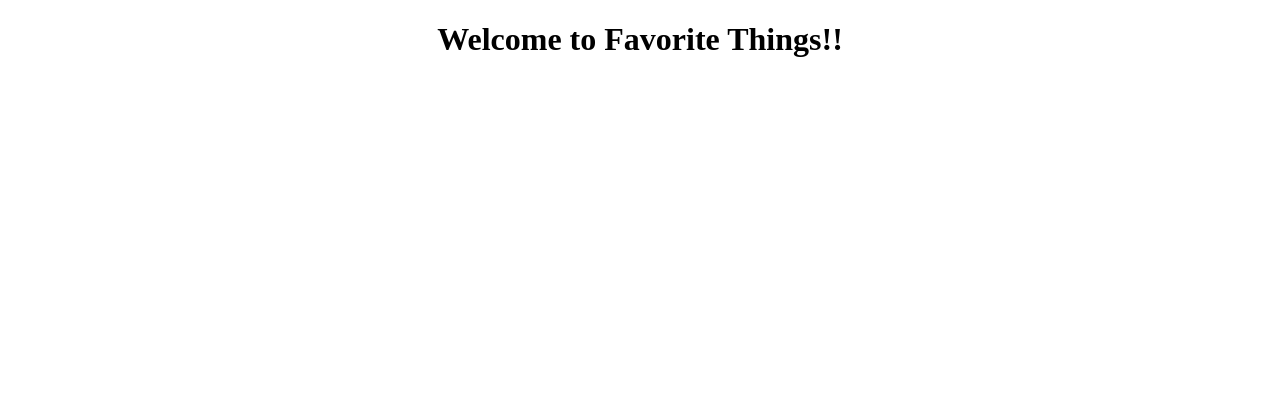
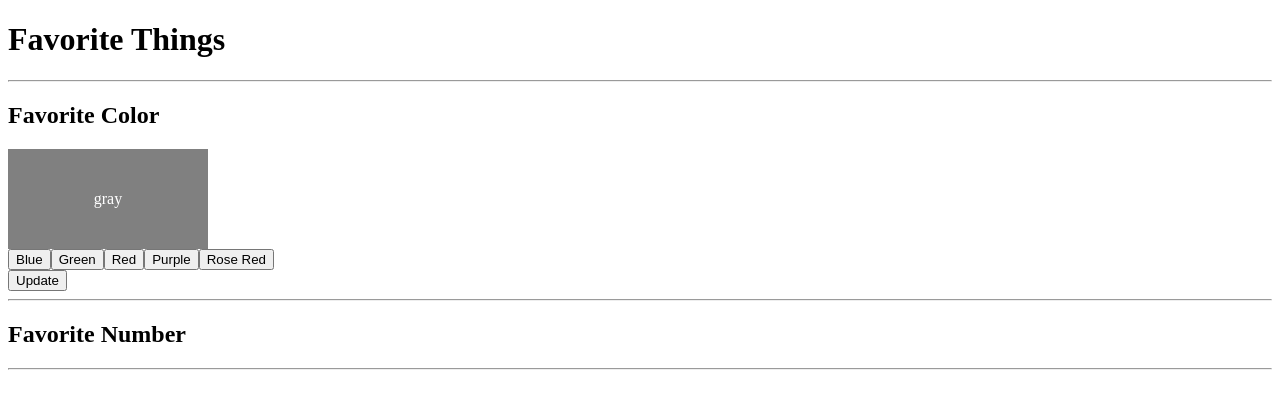
Before and after one commit to Collin-Moore/favorite-things, an Angular app in the folder FavoriteThings/: page / in a window 1280 px wide. Shown: the top 408 px of the page. Built offline with nearby package versions, Linux system fonts and the light colour scheme.

Commit message:
Added rose favicon; Added space to tab name; Added styling to the #box; Added all the buttons for the favorite color and the ability to change box

```diff
--- a/FavoriteThings/src/app/app.component.css
+++ b/FavoriteThings/src/app/app.component.css
@@ -0,0 +1,7 @@
+#box {
+    width: 200px;
+    height: 100px;
+    color: white;
+    text-align: center;
+    line-height: 100px;
+}
--- a/FavoriteThings/src/app/app.component.html
+++ b/FavoriteThings/src/app/app.component.html
@@ -1,6 +1,18 @@
 <!--The whole content below can be removed with the new code.-->
-<div style="text-align:center">
-  <h1>
-    Welcome to {{title}}!!
-  </h1>
-</div>
+<h1>
+  {{title}}
+</h1>
+<hr>
+<h2>Favorite Color</h2>
+<div id="box" [style.backgroundColor]="favoriteColor">{{favoriteColor}}</div>
+<button type="button" (click)="setColor('blue');">Blue</button>
+<button type="button" (click)="setColor('green');">Green</button>
+<button type="button" (click)="setColor('red');">Red</button>
+<button type="button" (click)="setColor('purple');">Purple</button>
+<button type="button" (click)="setColor('#800000');">Rose Red</button>
+<br>
+<button type="button" (click)="updateColor();">Update</button>
+<hr>
+<h2>Favorite Number</h2>
+
+<hr>
--- a/FavoriteThings/src/app/app.component.ts
+++ b/FavoriteThings/src/app/app.component.ts
@@ -6,5 +6,14 @@ import { Component } from '@angular/core';
   styleUrls: ['./app.component.css']
 })
 export class AppComponent {
-  title: string = 'Favorite Things';
+  title = 'Favorite Things';
+  favoriteColor = 'gray';
+
+  setColor(selectedColor: string): void {
+    this.favoriteColor = selectedColor;
+  }
+
+  updateColor(): void {
+    console.log('You selected update');
+  }
 }
--- a/FavoriteThings/src/index.html
+++ b/FavoriteThings/src/index.html
@@ -2,7 +2,7 @@
 <html lang="en">
 <head>
   <meta charset="utf-8">
-  <title>FavoriteThings</title>
+  <title>Favorite Things</title>
   <base href="/">
 
   <meta name="viewport" content="width=device-width, initial-scale=1">
```
Also changed, not shown: 1 other file (tests, documents, lock files or other folders).
